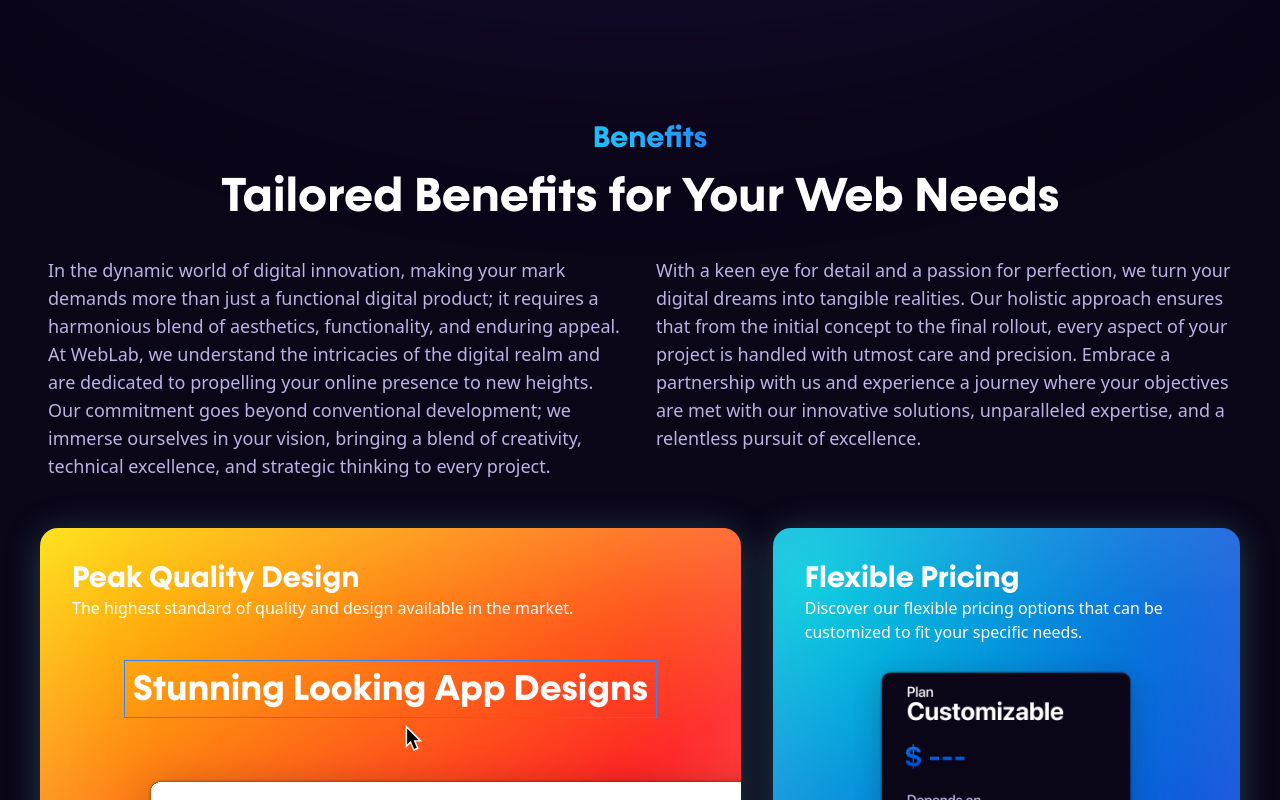
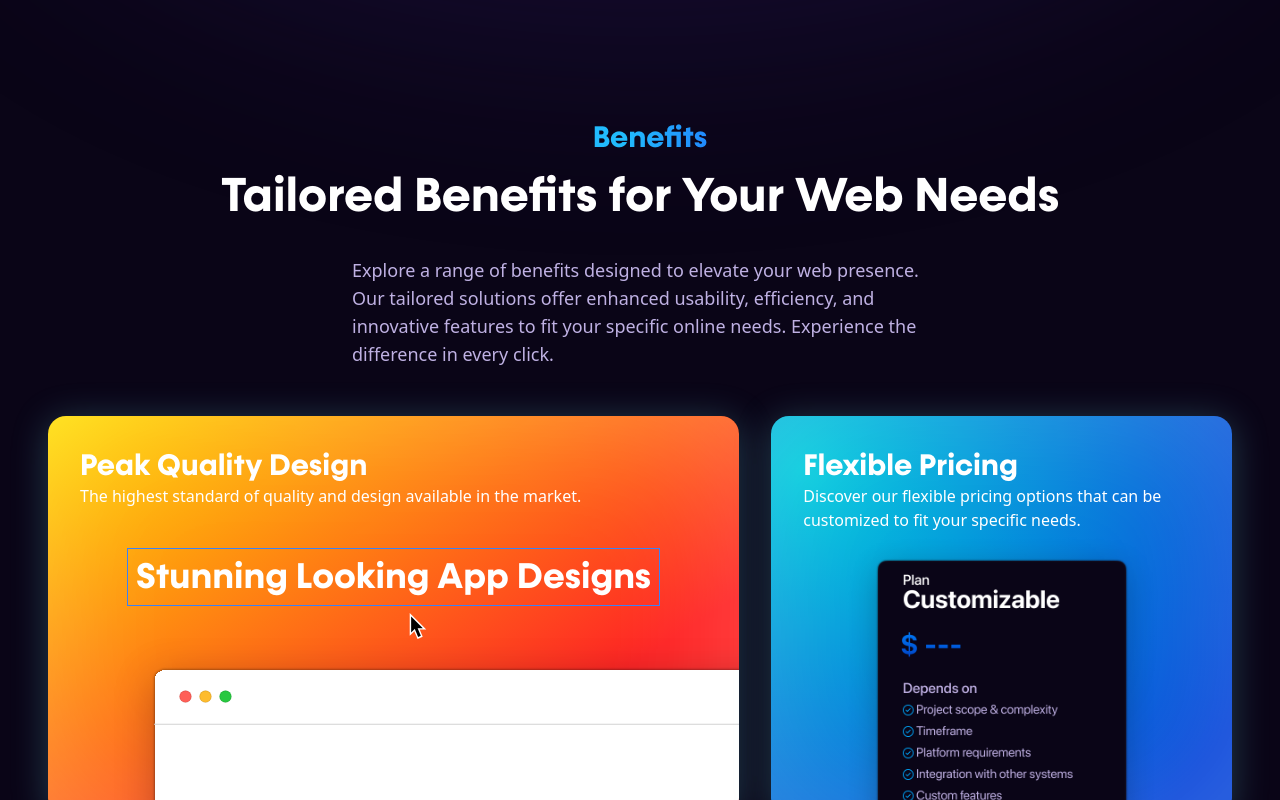
Before and after one commit to jdecheverri47/weblab_framer, a Next.js app: page / in a window 1280 px wide. Shown: the part 680-1480 px from the top of the page. Built offline with nearby package versions, Linux system fonts and the light colour scheme.

Commit message:
Update metadata and fix formatting in layout and second section components

```diff
--- a/app/layout.js
+++ b/app/layout.js
@@ -1,44 +1,45 @@
-import Header from '@/components/ui/Header'
-import localFont from 'next/font/local'
-import './globals.css'
+import Header from "@/components/ui/Header";
+import localFont from "next/font/local";
+import "./globals.css";
 
 export const metadata = {
-  title: 'Create Next App',
-  description: 'Generated by create next app',
-}
+  title: "WebLab - Software Development Agency",
+  description:
+    "We are a software development agency that creates web and mobile applications for businesses and startups.",
+};
 
 const Konnect = localFont({
   src: [
     {
-      path: 'fonts/Konnect-Regular.otf',
-      weight: '400',
-      style: 'normal',
+      path: "fonts/Konnect-Regular.otf",
+      weight: "400",
+      style: "normal",
     },
     {
-      path: 'fonts/Konnect-SemiBold.otf',
-      weight: '600',
-      style: 'normal',
+      path: "fonts/Konnect-SemiBold.otf",
+      weight: "600",
+      style: "normal",
     },
     {
-      path: 'fonts/Konnect-Bold.otf',
-      weight: '700',
-      style: 'normal',
+      path: "fonts/Konnect-Bold.otf",
+      weight: "700",
+      style: "normal",
     },
     {
-      path: 'fonts/Konnect-Medium.otf',
-      weight: '500',
-      style: 'normal',
+      path: "fonts/Konnect-Medium.otf",
+      weight: "500",
+      style: "normal",
     },
   ],
-})
+});
 
 export default function RootLayout({ children }) {
   return (
-    <html lang="en" className='overflow-x-hidden'>
+    <html lang="en" className="overflow-x-hidden">
       <body className={Konnect.className}>
         <Header />
         {children}
       </body>
     </html>
-  )
+  );
 }
--- a/components/sections/SecondSection.jsx
+++ b/components/sections/SecondSection.jsx
@@ -5,34 +5,23 @@ function SecondSection() {
   return (
     <section className="h-fit">
       <div>
-        <div className="flex flex-col justify-center md:items-center items-start gap-4">
-          <h3 className="gradient_bullet_text text-2xl xl:text-3xl font-bold pl-5">Benefits</h3>
-          <h2 className="text-5xl font-bold md:text-center lg:mx-10 mx-5">
+        <div className="flex flex-col justify-center md:items-center items-start gap-4 px-2">
+          <h3 className="gradient_bullet_text text-xl md:text-2xl xl:text-3xl font-bold pl-5">
+            Benefits
+          </h3>
+          <h2 className="text-4xl md:text-5xl font-bold md:text-center lg:mx-10 mx-5">
             Tailored Benefits for Your Web Needs
           </h2>
-          <div className="md:grid md:grid-cols-2 flex flex-col md:gap-8 pt-5 lg:mx-10 mx-5 gap-4">
+          <div className="flex flex-col md:pt-5 lg:mx-10 mx-5">
             <p className="max-w-xl text-sm md:text-lg">
-              In the dynamic world of digital innovation, making your mark
-              demands more than just a functional digital product; it requires a
-              harmonious blend of aesthetics, functionality, and enduring
-              appeal. At WebLab, we understand the intricacies of the digital
-              realm and are dedicated to propelling your online presence to new
-              heights. Our commitment goes beyond conventional development; we
-              immerse ourselves in your vision, bringing a blend of creativity,
-              technical excellence, and strategic thinking to every project.
-            </p>
-            <p className="max-w-xl text-sm md:text-lg">
-              With a keen eye for detail and a passion for perfection, we turn
-              your digital dreams into tangible realities. Our holistic approach
-              ensures that from the initial concept to the final rollout, every
-              aspect of your project is handled with utmost care and precision.
-              Embrace a partnership with us and experience a journey where your
-              objectives are met with our innovative solutions, unparalleled
-              expertise, and a relentless pursuit of excellence.
+              Explore a range of benefits designed to elevate your web presence.
+              Our tailored solutions offer enhanced usability, efficiency, and
+              innovative features to fit your specific online needs. Experience
+              the difference in every click.
             </p>
           </div>
 
-          <div className="w-full px-5 lg:px-10 flex flex-col md:flex-row gap-8 pt-8 lg:justify-center lg:items-center">
+          <div className="w-full px-10 flex flex-col md:flex-row gap-8 pt-8 lg:justify-center lg:items-center">
             <div className="md:w-[45rem] h-[25rem] card orange">
               <div className="pt-8 px-8">
                 <h3 className="font-bold text-3xl ">Peak Quality Design</h3>
@@ -104,7 +93,7 @@ function SecondSection() {
               </div>
             </div>
           </div>
-          <div className="w-full px-5 lg:px-10 flex flex-col md:flex-row gap-8 pt-6 lg:justify-center lg:items-center">
+          <div className="w-full px-10 flex flex-col md:flex-row gap-8 pt-6 lg:justify-center lg:items-center">
             <div className="md:w-[30rem] h-[25rem] card green">
               <div className="pt-8 px-8">
                 <h3 className="font-bold text-3xl">
@@ -132,7 +121,7 @@ function SecondSection() {
                   src="/images/android_mockup.png"
                   width={1939}
                   height={2046}
-                  className="lg:w-[10vw] w-[80%] rotate-12 absolute -left-2 xl:w-[55%] xl:left-10"
+                  className="lg:w-[10vw] w-[80%] rotate-12 absolute -left-2 xl:w-[55%] xl:left-10 pt-4 "
                 />
                 <Image
                   alt=""
```
